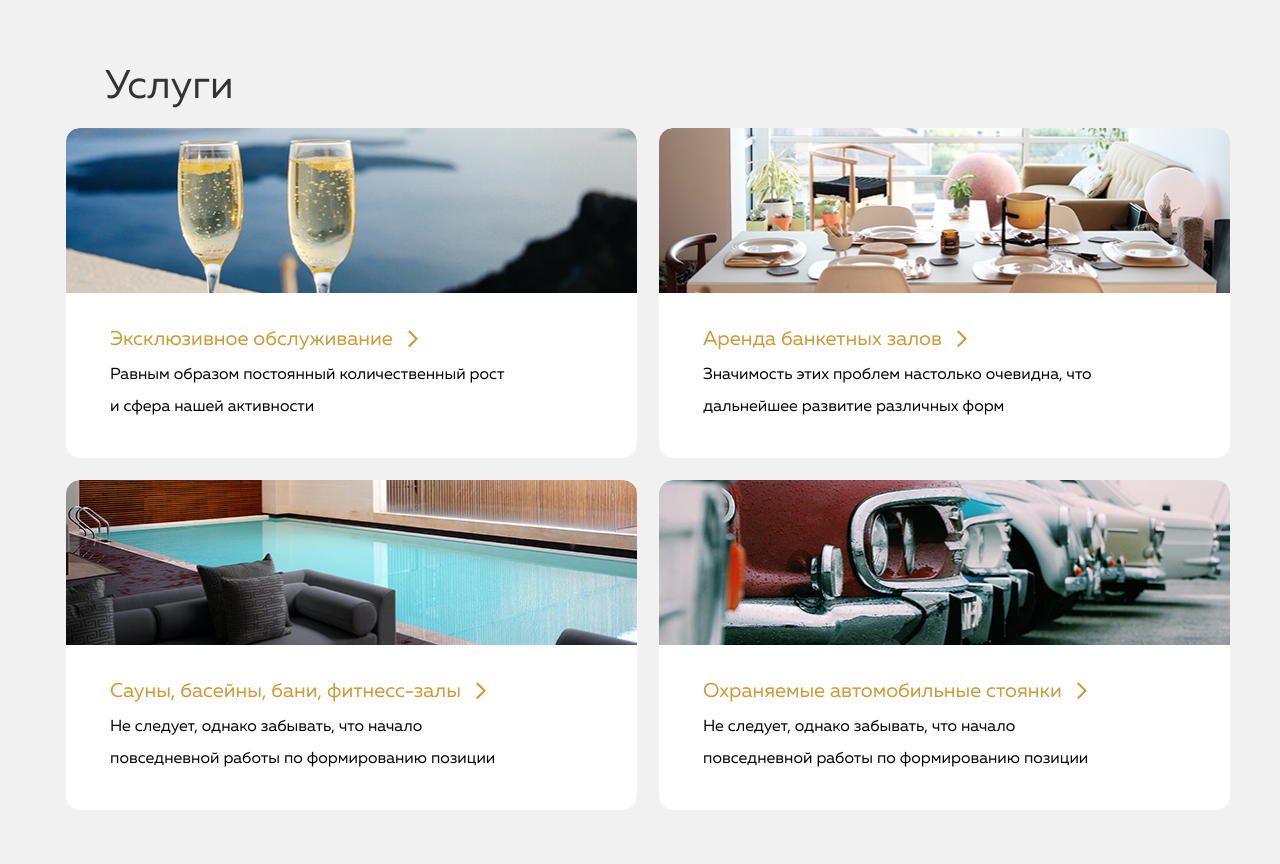
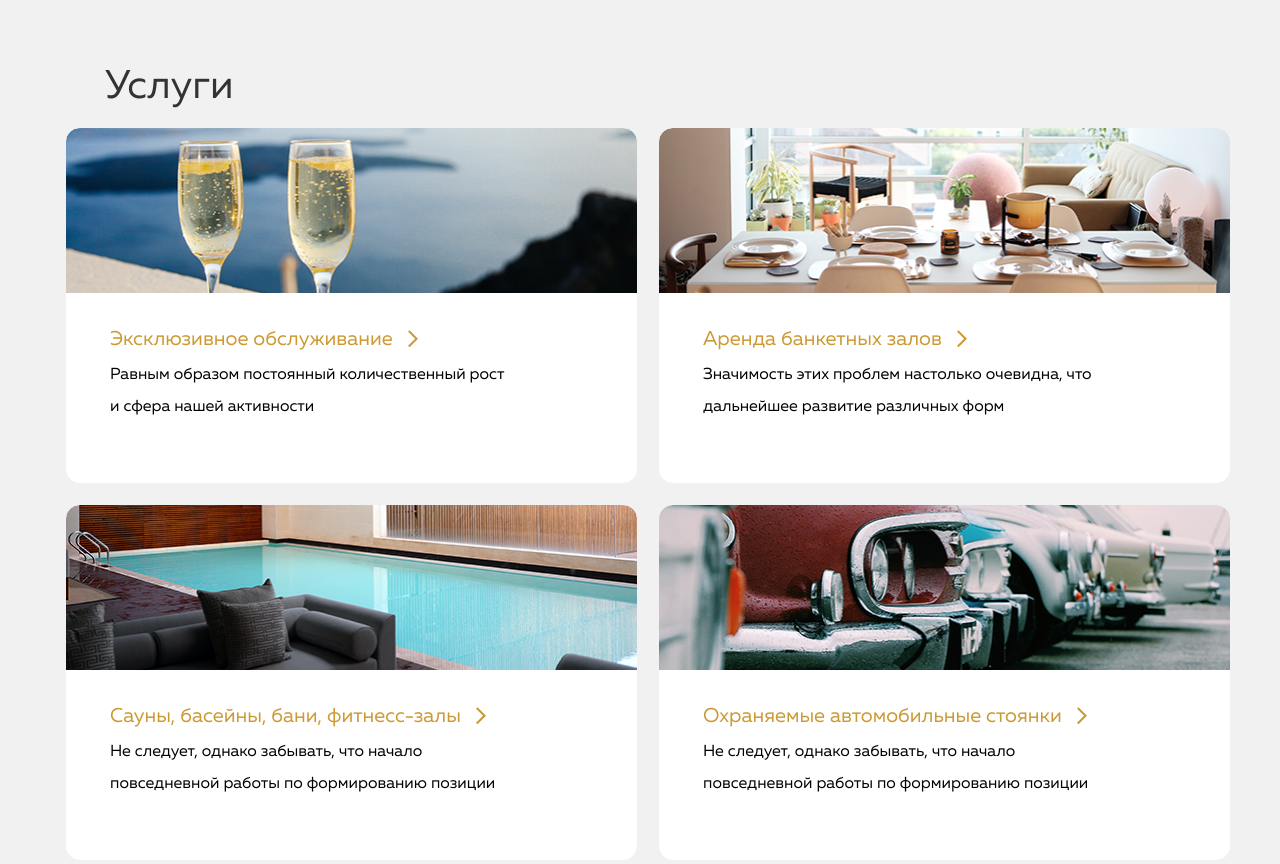
Before and after one commit to tunikalex/Hotel-agregator, a plain HTML site: page index.html in a window 1280 px wide. Shown: the part 1184-2048 px from the top of the page. Drawn offline with Linux system fonts and the light colour scheme.

Commit message:
Сделал Услуги. Передалал вёрстку

```diff
--- a/css/styles.css
+++ b/css/styles.css
@@ -422,9 +422,11 @@ body {
 }
 
 .servises-iteam {
-  /* position: relative; */
+  position: relative;
+  flex-direction: column;
   width: 573px;
   min-height: 330px;
+  padding: 191px 126px 35px 44px;
   border: 1px solid #f1f1f1;
   border-radius: 15px;
   background-position: top;
@@ -460,9 +462,10 @@ body {
 }
 
 .servises-title-link {
-  margin: 0;
+  position: relative;
   width: fit-content;
   align-items: center;
+  outline: none;
   column-gap: 15px;
   font-size: 20px;
   font-weight: 500;
@@ -479,24 +482,31 @@ body {
   transition: stroke 0.3s ease-in-out;
 }
 
-.servises-title-link {
-  outline: none;
+.servises-samp {
+  position: relative;
 }
 
-.servises-text::after {
+.servises-samp {
+  position: absolute;
+  top: 0;
+  right: 0;
+  left: 0;
+  bottom: 0;
+  z-index: -1;
+}
+
+.servises-samp::after {
   position: absolute;
   content: "";
-  outline: none;
   border: 1px solid transparent;
-  top: -240px;
-  right: -135px;;
-  bottom: -43px;
-  left: -53px;
-  z-index: -1;
+  top: -10px;
+  right: -10px;
+  bottom: -10px;
+  left: -10px;
   transition: border-color 0.3s ease-in-out;
 }
 
-.servises-title-link:focus-visible + .servises-text::after {
+.servises-title-link:focus-visible ~ .servises-samp::after {
   border-color: #c93
 }
 
@@ -571,6 +581,7 @@ body {
 
 .advantages-text {
   /* width: 190px; */
+  position: relative;
   padding: 115px 41px 31px 44px;
   text-align: left;
   line-height: 200%;
--- a/index.html
+++ b/index.html
@@ -76,7 +76,7 @@
       <h1 class="first-title unvisual">Выбор отеля для отдыха</h1>
 
       <section class="special section flex">
-        <h2 class="second-title flex">
+        <h2 class="second-title">
           Спецпредложения
         </h2>
         <div class="special-maldiv-hot flex">
@@ -89,7 +89,8 @@
             </p>
             <a class="special-offer-link flex" href="#">
               Подробнее
-                <svg class="servises-link-pointer" width="10" height="16" viewBox="0 0 10 18" fill="none" xmlns="http://www.w3.org/2000/svg">
+              <svg class="servises-link-pointer" width="10" height="16" viewBox="0 0 10 18" fill="none"
+                xmlns="http://www.w3.org/2000/svg">
                 <path d="M0.778175 1.00002L8.55635 8.7782L0.778175 16.5564" stroke="none" stroke-width="2" />
               </svg>
             </a>
@@ -104,7 +105,8 @@
             </p>
             <a class="special-offer-link flex" href="#">
               Подробнее
-                <svg class="servises-link-pointer" width="10" height="16" viewBox="0 0 10 18" fill="none" xmlns="http://www.w3.org/2000/svg">
+              <svg class="servises-link-pointer" width="10" height="16" viewBox="0 0 10 18" fill="none"
+                xmlns="http://www.w3.org/2000/svg">
                 <path d="M0.778175 1.00002L8.55635 8.7782L0.778175 16.5564" stroke="none" stroke-width="2" />
               </svg>
             </a>
@@ -120,7 +122,8 @@
           </p>
           <a class="special-offer-link flex" href="#">
             Подробнее
-              <svg class="servises-link-pointer" width="10" height="16" viewBox="0 0 10 18" fill="none" xmlns="http://www.w3.org/2000/svg">
+            <svg class="servises-link-pointer" width="10" height="16" viewBox="0 0 10 18" fill="none"
+              xmlns="http://www.w3.org/2000/svg">
               <path d="M0.778175 1.00002L8.55635 8.7782L0.778175 16.5564" stroke="none" stroke-width="2" />
             </svg>
           </a>
@@ -147,57 +150,65 @@
           Услуги
         </h2>
         <ul class="ul servises-list list-reset flex">
-          <li class="servises-iteam servises-iteam-exlusive">
-            <div class="servises-link-block">
+          <li class="servises-iteam flex servises-iteam-exlusive">
+            <!-- <div class=""> -->
               <a class="servises-title-link flex" href="#">
                 <h3 class="servises-title">Эксклюзивное обслуживание</h3>
-                <svg class="servises-link-pointer" width="10" height="18" viewBox="0 0 10 18" fill="none" xmlns="http://www.w3.org/2000/svg">
+                <svg class="servises-link-pointer" width="10" height="18" viewBox="0 0 10 18" fill="none"
+                xmlns="http://www.w3.org/2000/svg">
                 <path d="M0.778175 1.00002L8.55635 8.7782L0.778175 16.5564" stroke="none" stroke-width="2" />
               </svg>
             </a>
             <p class="paragraph servises-text">
               Равным образом постоянный количественный рост и сфера нашей активности
             </p>
-            </div>
+          <!-- </div> -->
+          <samp class="servises-samp"></samp>
           </li>
-          <li class="servises-iteam servises-iteam-bankets">
-            <div class="servises-link-block">
+          <li class="servises-iteam flex servises-iteam-bankets">
+            <!-- <div class="servises-link-block"> -->
               <a class="servises-title-link flex" href="#">
                 <h3 class="servises-title">Аренда банкетных залов</h3>
-                <svg class="servises-link-pointer" width="10" height="18" viewBox="0 0 10 18" fill="none" xmlns="http://www.w3.org/2000/svg">
+                <svg class="servises-link-pointer" width="10" height="18" viewBox="0 0 10 18" fill="none"
+                xmlns="http://www.w3.org/2000/svg">
                 <path d="M0.778175 1.00002L8.55635 8.7782L0.778175 16.5564" stroke="none" stroke-width="2" />
               </svg>
             </a>
             <p class="paragraph servises-text">
               Значимость этих проблем настолько очевидна, что дальнейшее развитие различных форм
             </p>
-            </div>
+            <samp class="servises-samp"></samp>
+            <!-- </div> -->
           </li>
-          <li class="servises-iteam servises-iteam-fitnes">
-            <div class="servises-link-block">
+          <li class="servises-iteam flex servises-iteam-fitnes">
+            <!-- <div class="servises-link-block"> -->
               <a class="servises-title-link flex" href="#">
                 <h3 class="servises-title">Сауны, басейны, бани, фитнесс-залы</h3>
-                <svg class="servises-link-pointer" width="10" height="18" viewBox="0 0 10 18" fill="none" xmlns="http://www.w3.org/2000/svg">
+                <svg class="servises-link-pointer" width="10" height="18" viewBox="0 0 10 18" fill="none"
+                xmlns="http://www.w3.org/2000/svg">
                 <path d="M0.778175 1.00002L8.55635 8.7782L0.778175 16.5564" stroke="none" stroke-width="2" />
               </svg>
             </a>
             <p class="paragraph servises-text">
               Не следует, однако забывать, что начало повседневной работы по формированию позиции
             </p>
-            </div>
+            <samp class="servises-samp"></samp>
+            <!-- </div> -->
           </li>
-          <li class="servises-iteam servises-iteam-parking">
-            <div class="servises-link-block">
+          <li class="servises-iteam flex servises-iteam-parking">
+            <!-- <div class="servises-link-block"> -->
               <a class="servises-title-link flex" href="#">
                 <h3 class="servises-title">Охраняемые автомобильные стоянки</h3>
-                <svg class="servises-link-pointer" width="10" height="18" viewBox="0 0 10 18" fill="none" xmlns="http://www.w3.org/2000/svg">
+                <svg class="servises-link-pointer" width="10" height="18" viewBox="0 0 10 18" fill="none"
+                xmlns="http://www.w3.org/2000/svg">
                 <path d="M0.778175 1.00002L8.55635 8.7782L0.778175 16.5564" stroke="none" stroke-width="2" />
               </svg>
             </a>
             <p class="paragraph servises-text">
               Не следует, однако забывать, что начало повседневной работы по формированию позиции
             </p>
-            </div>
+            <samp class="servises-samp"></samp>
+            <!-- </div> -->
           </li>
         </ul>
       </section>
```
Lines whose indentation alone changed are shown as unchanged.
